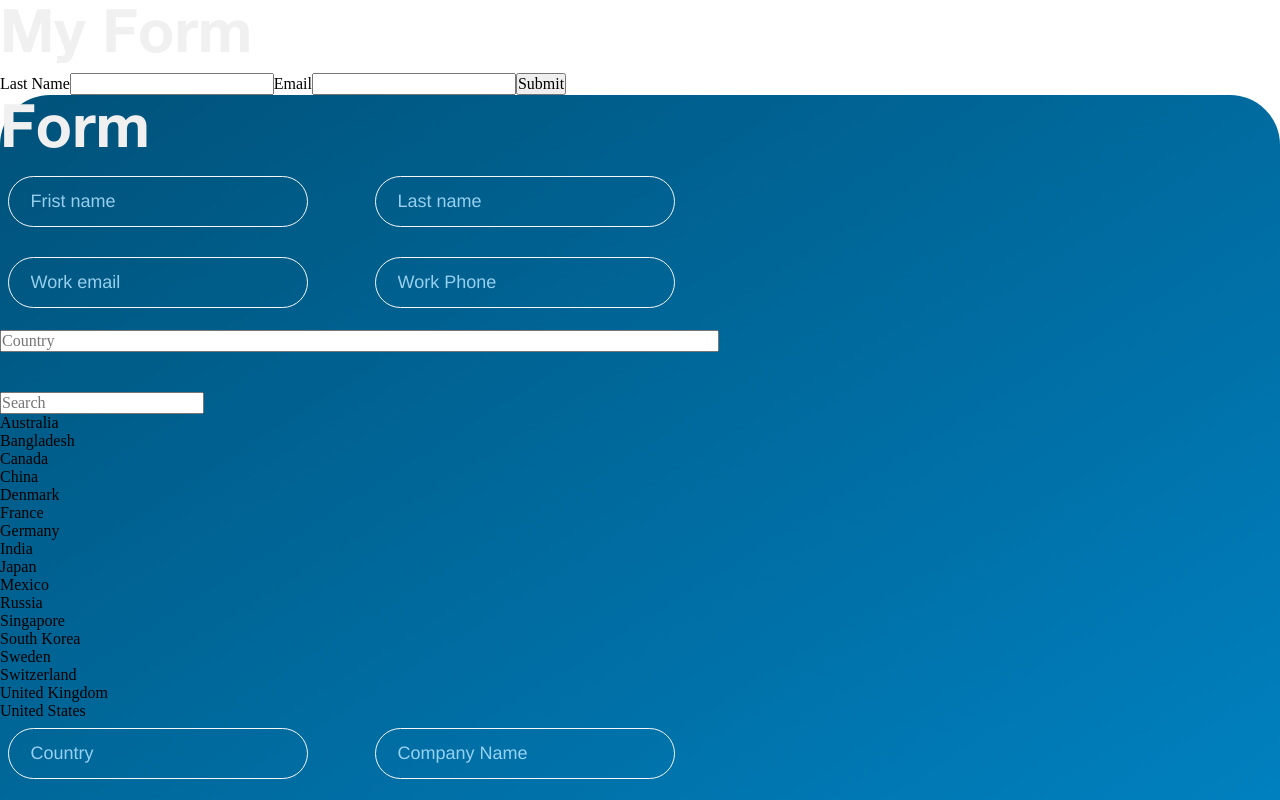
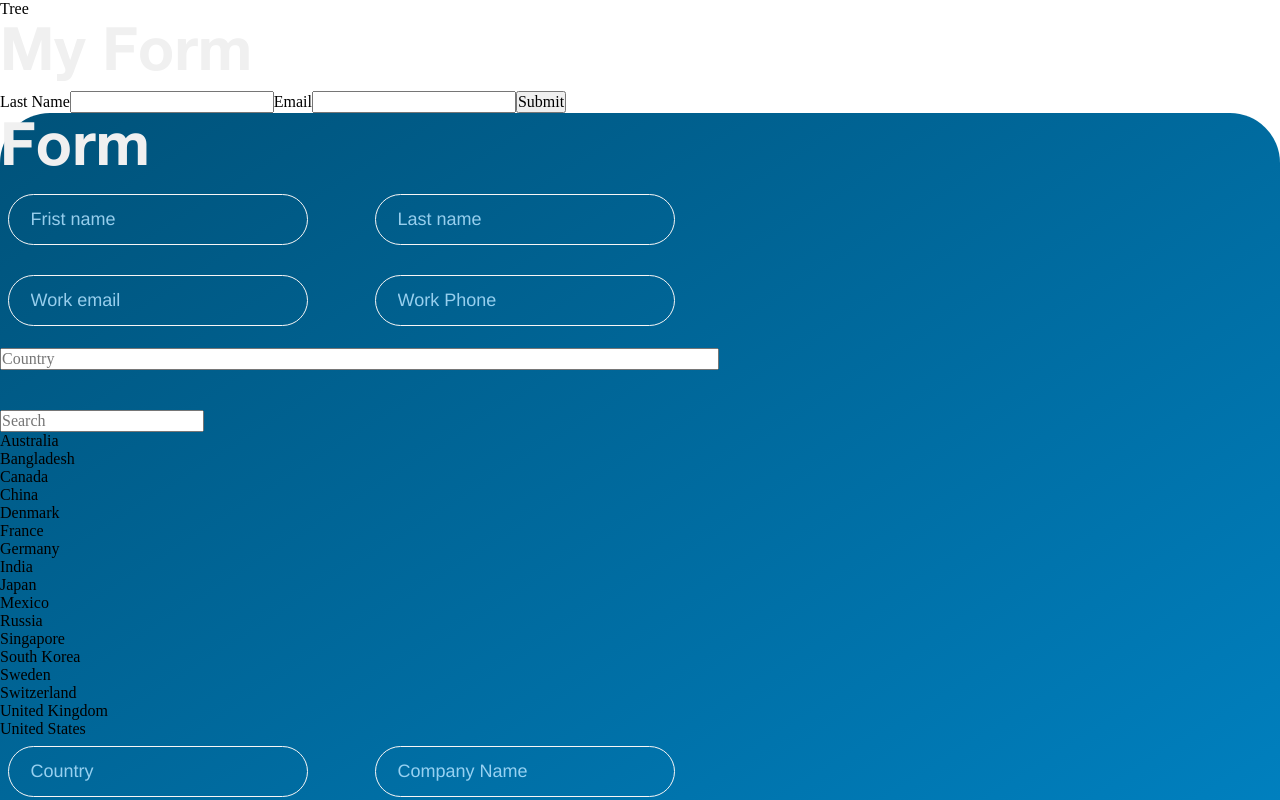
Before and after one commit to theCapnCoder/Decenter-Ads, a React (Create React App) app: page / in a window 1280 px wide. Shown: the top 800 px of the page. Built offline with nearby package versions, Linux system fonts and the light colour scheme.

Commit message:
feature; add Tree

```diff
--- a/src/App.tsx
+++ b/src/App.tsx
@@ -7,11 +7,13 @@ import Meet from "./Blocks/Meet";
 import Map from "./Blocks/Map";
 import Footer from "./Blocks/Footer";
 import Form from "./Blocks/Form";
-import Example from './Example';
+import Example from "./Example";
+import { Tree } from "./Blocks/Tree/Tree";
 
 function App() {
   return (
     <div>
+      <Tree />
       <Example />
       <Form />
       <Main />
--- /dev/null
+++ b/src/Blocks/Tree/Tree.tsx
@@ -0,0 +1,7 @@
+import React from 'react'
+
+export const Tree = () => {
+  return (
+    <div>Tree</div>
+  )
+}
```
